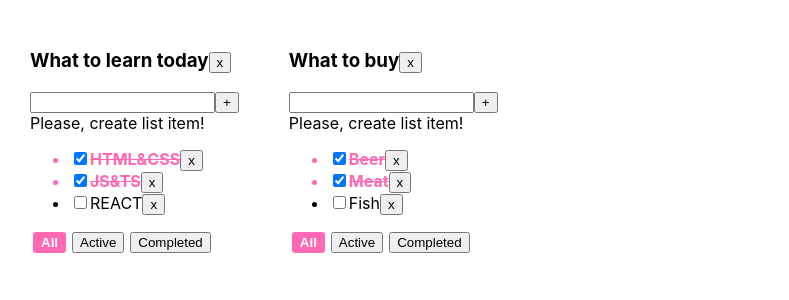
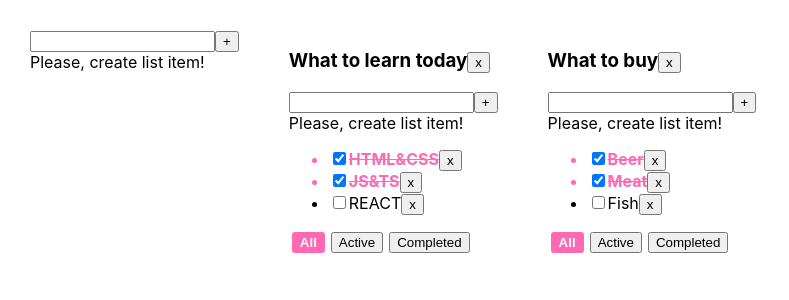
Before and after one commit to ltsvn/ToDoList, a React (Create React App) app: page / in a window 1280 px wide. Shown: the top 300 px of the page, without its empty margins (0-789 px from the left). Built offline with nearby package versions, Linux system fonts and the light colour scheme.

Commit message:
Add add todolist function

```diff
--- /dev/null
+++ b/src/AddItemForm.tsx
@@ -0,0 +1,47 @@
+import React, {ChangeEvent, KeyboardEvent, useState} from 'react';
+
+type AddItemFormType = {
+    addItem: (title: string) => void
+}
+
+export const AddItemForm = (props: AddItemFormType) => {
+    const [title, setTitle] = useState<string>(' ')
+
+    const changeTitle = (e: ChangeEvent<HTMLInputElement>) => {
+        if (error) setError(false)
+        setTitle(e.currentTarget.value)
+    }
+    const [error, setError] = useState<boolean>()
+
+    const userMessage =
+        error
+            ? <div style={{color: 'hotpink'}}>Title is required!</div>
+            : <div>Please, create list item!</div>
+
+    const onKeyDownAddTask = (e: KeyboardEvent<HTMLInputElement>) => {
+        if (e.key === 'Enter') addItem()
+    }
+    const addItem = () => {
+        const trimmedTitle = title.trim()
+        if (trimmedTitle) {
+            props.addItem(trimmedTitle)
+        } else {
+            setError(true)
+        }
+        setTitle('')
+    }
+
+    return (
+        <div>
+            <input value={title}
+                   onChange={changeTitle}
+                   onKeyDown={onKeyDownAddTask}
+                   className={error ? 'error' : ""}
+            />
+            <button onClick={addItem}>+</button>
+            {userMessage}
+        </div>
+    );
+};
+
+export default AddItemForm;
--- a/src/App.tsx
+++ b/src/App.tsx
@@ -1,7 +1,8 @@
-import React, {useState} from 'react';
+import React, {useEffect, useState} from 'react';
 import './App.css';
 import TodoList, {TaskType} from "./TodoList";
 import {v1} from "uuid";
+import AddItemForm from "./AddItemForm";
 
 //CLI
 //GUI => CreateReadUpdateD
@@ -74,39 +75,54 @@ function App() { //class components
         // }, ...tasks])
     }
 
-    const changeStatus = (taskId: string, isDone: boolean, todoListId: string) => {
-        // const todoListsTasks = tasks[todoListId]
-        // const updatedTasks = todoListsTasks.map(t => t.id === taskId ? {...t, isDone: isDone} : t)
-        // const copyTask = {...tasks}
-        // copyTask[todoListId] = updatedTasks
-        // setTasks(copyTask)
+    const changeTaskStatus = (taskId: string, isDone: boolean, todoListId: string) => {
+        const todoListsTasks = tasks[todoListId]
+        const updatedTasks = todoListsTasks.map(t => t.id === taskId ? {...t, isDone: isDone} : t)
+        const copyTask = {...tasks}
+        copyTask[todoListId] = updatedTasks
+        setTasks(copyTask)
         //
-        setTasks({...tasks, [todoListId]: tasks[todoListId].map(t => t.id === taskId ? t : {...t, isDone: isDone})})
+        // setTasks({...tasks, [todoListId]: tasks[todoListId].map(t => t.id === taskId ? t : {...t, isDone: isDone})})
     }
 
-    const changeFilter = (filter: FilterValueType, todoListId: string) => {
+    const changeTaskTitle = (taskId: string, title: string, todoListId: string) => {
+        setTasks({...tasks, [todoListId]: tasks[todoListId].map(t => t.id === taskId ? {...t, title} : t)})
+    }
+
+    const changeToDoListFilter = (filter: FilterValueType, todoListId: string) => {
         setTodoLists(todoLists.map(tl => tl.id === todoListId ? {...tl, filter: filter} : tl))
 
         // setFilter(filter)
+    }
+    const changeToDoListTitle = (title: string, todoListId: string) => {
+        setTodoLists(todoLists.map(tl => tl.id === todoListId ? {...tl, filter: filter} : tl))
+        // setFilter(filter)
+    }
+
+    const addTodoList = (title: string) => {
+        const newTodoListId: string = v1()
+        setTodoLists([...todoLists, {id: newTodoListId, title: title, filter: 'all'}])
+        setTasks({...tasks, [newTodoListId]: []})
     }
 
     const removeTodoList = (todoListId: string) => {
         setTodoLists(todoLists.filter(tl => tl.id !== todoListId))
     }
 
-    const getTasksRorToDoList = (todilist: TodoListType) => {
-        switch (todilist.filter) {
+    useEffect(() => {
+        console.log(todoLists)
+    }, [todoLists])
+
+    const getTasksRorToDoList = (todolist: TodoListType) => {
+        switch (todolist.filter) {
             case "active":
-                return tasks[todilist.id].filter(t => !t.isDone)
+                return tasks[todolist.id].filter(t => !t.isDone)
             case "completed":
-                return tasks[todilist.id].filter(t => t.isDone)
+                return tasks[todolist.id].filter(t => t.isDone)
             default:
-                return tasks[todilist.id]
-
+                return tasks[todolist.id]
         }
     }
-
-
     //UI:
 
     // let tasksForToDoList = tasks
@@ -124,19 +140,22 @@ function App() { //class components
                 title={tl.title}
                 tasks={tasks}
                 removeTask={removeTask}
-                changeFilter={changeFilter}
+                changeFilter={changeToDoListFilter}
                 addTask={addTask}
-                changeStatus={changeStatus}
+                changeStatus={changeTaskStatus}
                 filter={tl.filter}
                 todoListId={tl.id}
                 key={tl.id}
                 removeTodoList={removeTodoList}
+                changeTaskTitle={changeTaskTitle}
+                changeToDoListTitle={changeToDoListTitle}
             />
         )
     })
 
     return (
         <div className="App">
+            <AddItemForm addItem={addTodoList}/>
             {todoListsComponents}
         </div>
     );
--- /dev/null
+++ b/src/EditableSpan.tsx
@@ -0,0 +1,40 @@
+import React, {ChangeEvent, KeyboardEvent, useState} from 'react';
+
+type EditableSpanType = {
+    title: string
+    changeTitle: (title: string) => void
+}
+
+const EditableSpan = (props: EditableSpanType) => {
+
+    const [editMode, setEditMode] = useState<boolean>(false)
+    const [title, setTitle] = useState<string>(props.title)
+
+    const onEditMode = () => setEditMode(true)
+    const offEditMode = () => {
+        props.changeTitle(title)
+        setEditMode(false)
+    }
+
+    const changeTitle = (e: ChangeEvent<HTMLInputElement>) => {
+        setTitle(e.currentTarget.value)
+    }
+
+    const enterChangeTitle = (e: KeyboardEvent<HTMLInputElement>) => {
+        if (e.key === 'Enter') offEditMode()
+    }
+
+    return (
+        editMode
+            ? <input
+                value={title}
+                autoFocus
+                onBlur={offEditMode}
+                onChange={changeTitle}
+                onKeyDown={enterChangeTitle}
+            />
+            : <span onDoubleClick={onEditMode}>{props.title}</span>
+    );
+};
+
+export default EditableSpan;
--- a/src/TodoList.tsx
+++ b/src/TodoList.tsx
@@ -1,5 +1,7 @@
 import React, {ChangeEvent, KeyboardEvent, useState} from 'react';
 import {FilterValueType} from "./App";
+import AddItemForm from "./AddItemForm";
+import EditableSpan from "./EditableSpan";
 
 export type TaskType = {
     id: string
@@ -17,68 +19,53 @@ type TodoListPropsType = {
     addTask: (title: string, todoListId: string) => void
     changeStatus: (taskID: string, isDone: boolean, todoListId: string) => void
     removeTodoList: (todoListId: string) => void
+    changeTaskTitle: (taskId: string, title: string, todoListId: string) => void
+    changeToDoListTitle: (title: string, todoListId: string) => void
 }
 
 
 const TodoList = (props: TodoListPropsType) => {
-    const [title, setTitle] = useState<string>(' ')
-    const [error, setError] = useState<boolean>()
+
     const tasksItems = props.tasks.length
         ? props.tasks.map(task => {
+            const changeTaskTitle = (title: string) => {
+                props.changeTaskTitle(task.id, title, props.todoListId)
+            }
             return (
                 <li key={task.id} className={task.isDone ? "isDone" : ""}>
                     <input type="checkbox" checked={task.isDone} onChange={(e) =>
                         props.changeStatus(task.id, e.currentTarget.checked, props.todoListId)}
                     />
-                    <span>{task.title}</span>
+                    {/*<span>{task.title}</span>*/}
+                    <EditableSpan title={task.title} changeTitle={changeTaskTitle}/>
                     <button onClick={() => props.removeTask(task.id, props.todoListId)}>x</button>
 
                 </li>
             )
         })
         : <span>Tasks list is empty</span>
-    const changeTitle = (e: ChangeEvent<HTMLInputElement>) => {
-        if (error) setError(false)
-        setTitle(e.currentTarget.value
-        )
-    }
-    const onKeyDownAddTask = (e: KeyboardEvent<HTMLInputElement>) => {
-        if (e.key === 'Enter') addTask()
-    }
 
-    const addTask = () => {
-        const trimmedTitle = title.trim()
-        if (trimmedTitle) {
-            props.addTask(trimmedTitle, props.todoListId)
-        } else {
-            setError(true)
-        }
-        setTitle('')
+
+    const addTask = (title: string) => {
+        props.addTask(title, props.todoListId)
     }
 
     const handlerCreator = (filter: FilterValueType, todoListId: string) => {
         return () => props.changeFilter(filter, todoListId)
     }
 
-    const userMessage =
-        error
-            ? <div style={{color: 'hotpink'}}>Title is required!</div>
-            : <div>Please, create list item!</div>
+    const changeTodoListTitle = (title: string) => {
+        props.changeToDoListTitle(title, props.todoListId)
+    }
+
     return (
         <div>
             <h3>
-                {props.title}
+                {/*{props.title}*/}
+                <EditableSpan title={props.title} changeTitle={changeTodoListTitle}/>
                 <button onClick={() => props.removeTodoList(props.todoListId)}>x</button>
             </h3>
-            <div>
-                <input value={title}
-                       onChange={changeTitle}
-                       onKeyDown={onKeyDownAddTask}
-                       className={error ? 'error' : ""}
-                />
-                <button onClick={addTask}>+</button>
-                {userMessage}
-            </div>
+            <AddItemForm addItem={addTask}/>
             <ul>
                 {tasksItems}
             </ul>
```
